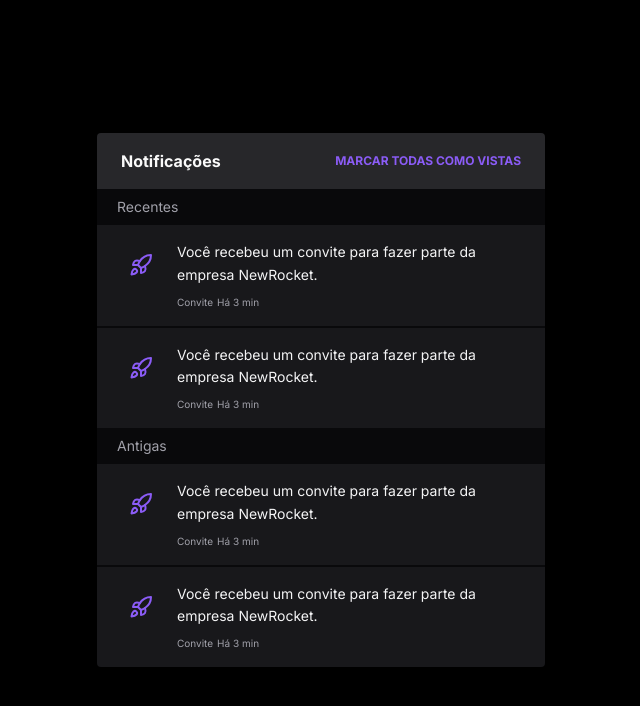
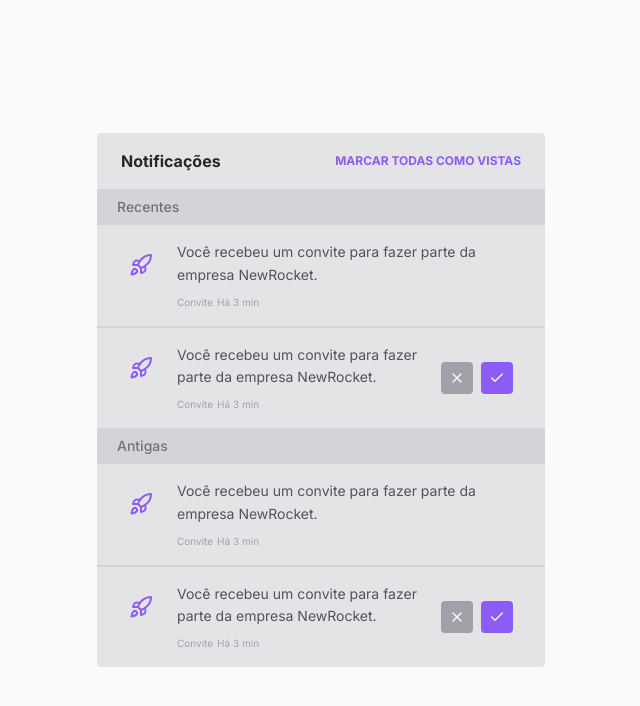
Before and after one commit to jul1ana/widget-notifications, a Next.js app: page / in a window 1280 px wide. Shown: the top 706 px of the page, without its empty margins (319-959 px from the left). Built offline with nearby package versions, Linux system fonts and the light colour scheme.

Commit message:
adding dark and light mode

```diff
--- a/src/app/page.tsx
+++ b/src/app/page.tsx
@@ -2,7 +2,7 @@ import { Widget } from "@/components/Widget";
 
 export default function Home() {
   return (
-    <main className="h-screen flex items-center justify-center bg-black text-zinc-50">
+    <main className="h-screen flex items-center justify-center bg-zinc-50 text-zinc-800 dark:bg-black dark:text-zinc-50">
       <Widget />
     </main>
   );
--- a/src/components/Widget.tsx
+++ b/src/components/Widget.tsx
@@ -1,29 +1,29 @@
-import { Rocket } from "lucide-react";
+import { Rocket, X, Check } from "lucide-react";
 
 export function Widget() {
   return (
     <div className="w-[448px] rounded overflow-hidden">
       {/* Header */}
-      <div className="bg-zinc-800 py-4 px-6 flex items-center justify-between">
+      <div className="py-4 px-6 flex items-center justify-between bg-zinc-200 dark:bg-zinc-800">
         <span className="font-bold">Notificações</span>
 
-        <button className="text-violet-500 font-bold text-xs hover:text-violet-400">
+        <button className="font-bold text-xs text-violet-500 hover:text-violet-400">
           MARCAR TODAS COMO VISTAS
         </button>
       </div>
 
       {/* Recent Section */}
       <div>
-        <div className="bg-zinc-950 px-5 py-2 text-sm text-zinc-400">
+        <div className="px-5 py-2 text-sm bg-zinc-300 text-zinc-500 font-medium dark:bg-zinc-950 dark:text-zinc-400">
           Recentes
         </div>
 
-        <div className="divide-y-2 divide-zinc-950">
-          <div className="px-8 py-4 flex items-start gap-6 bg-zinc-900">
+        <div className="divide-y-2 divide-zinc-300 dark:divide-zinc-950">
+          <div className="px-8 py-4 flex items-start gap-6 bg-zinc-200 dark:bg-zinc-900">
             <Rocket className="w-6 h-6 mt-3 text-violet-500" />
 
             <div className="flex-1 flex flex-col gap-2">
-              <p className="text-sm leading-relaxed text-zinc-100">
+              <p className="text-sm leading-relaxed text-zinc-600 dark:text-zinc-100">
                 Você recebeu um convite para fazer parte da empresa NewRocket.
               </p>
 
@@ -34,11 +34,11 @@ export function Widget() {
             </div>
           </div>
 
-          <div className="px-8 py-4 flex items-start gap-6 bg-zinc-900">
+          <div className="px-8 py-4 flex items-start gap-6 bg-zinc-200 dark:bg-zinc-900">
             <Rocket className="w-6 h-6 mt-3 text-violet-500" />
 
             <div className="flex-1 flex flex-col gap-2">
-              <p className="text-sm leading-relaxed text-zinc-100">
+              <p className="text-sm leading-relaxed text-zinc-600 dark:text-zinc-100">
                 Você recebeu um convite para fazer parte da empresa NewRocket.
               </p>
 
@@ -47,22 +47,32 @@ export function Widget() {
                 <span>Há 3 min</span>
               </div>
             </div>
+
+            <div className="flex self-center gap-2">
+              <button className="w-8 h-8 rounded flex items-center justify-center bg-zinc-400 hover:bg-zinc-500 dark:bg-zinc-800 dark:hover:bg-zinc-700">
+                <X className="w-4 h-4 text-zinc-50" />
+              </button>
+
+              <button className="w-8 h-8 rounded flex items-center justify-center bg-violet-500 hover:bg-violet-600">
+                <Check className="w-4 h-4 text-zinc-50" />
+              </button>
+            </div>
           </div>
         </div>
       </div>
 
       {/* Old Section */}
       <div>
-        <div className="bg-zinc-950 px-5 py-2 text-sm text-zinc-400">
+        <div className="px-5 py-2 text-sm bg-zinc-300 text-zinc-500 font-medium dark:bg-zinc-950 dark:text-zinc-400">
           Antigas
         </div>
 
-        <div className="divide-y-2 divide-zinc-950">
-          <div className="px-8 py-4 flex items-start gap-6 bg-zinc-900">
+        <div className="divide-y-2 divide-zinc-300 dark:divide-zinc-950">
+          <div className="px-8 py-4 flex items-start gap-6 bg-zinc-200 dark:bg-zinc-900">
             <Rocket className="w-6 h-6 mt-3 text-violet-500" />
 
             <div className="flex-1 flex flex-col gap-2">
-              <p className="text-sm leading-relaxed text-zinc-100">
+              <p className="text-sm leading-relaxed text-zinc-600 dark:text-zinc-100">
                 Você recebeu um convite para fazer parte da empresa NewRocket.
               </p>
 
@@ -73,11 +83,11 @@ export function Widget() {
             </div>
           </div>
 
-          <div className="px-8 py-4 flex items-start gap-6 bg-zinc-900">
+          <div className="px-8 py-4 flex items-start gap-6 bg-zinc-200 dark:bg-zinc-900">
             <Rocket className="w-6 h-6 mt-3 text-violet-500" />
 
             <div className="flex-1 flex flex-col gap-2">
-              <p className="text-sm leading-relaxed text-zinc-100">
+              <p className="text-sm leading-relaxed text-zinc-600 dark:text-zinc-100">
                 Você recebeu um convite para fazer parte da empresa NewRocket.
               </p>
 
@@ -86,6 +96,16 @@ export function Widget() {
                 <span>Há 3 min</span>
               </div>
             </div>
+
+            <div className="flex self-center gap-2">
+              <button className="w-8 h-8 rounded flex items-center justify-center bg-zinc-400 hover:bg-zinc-500 dark:bg-zinc-800 dark:hover:bg-zinc-700">
+                <X className="w-4 h-4 text-zinc-50" />
+              </button>
+
+              <button className="w-8 h-8 rounded flex items-center justify-center bg-violet-500 hover:bg-violet-600">
+                <Check className="w-4 h-4 text-zinc-50" />
+              </button>
+            </div>
           </div>
         </div>
       </div>
```
